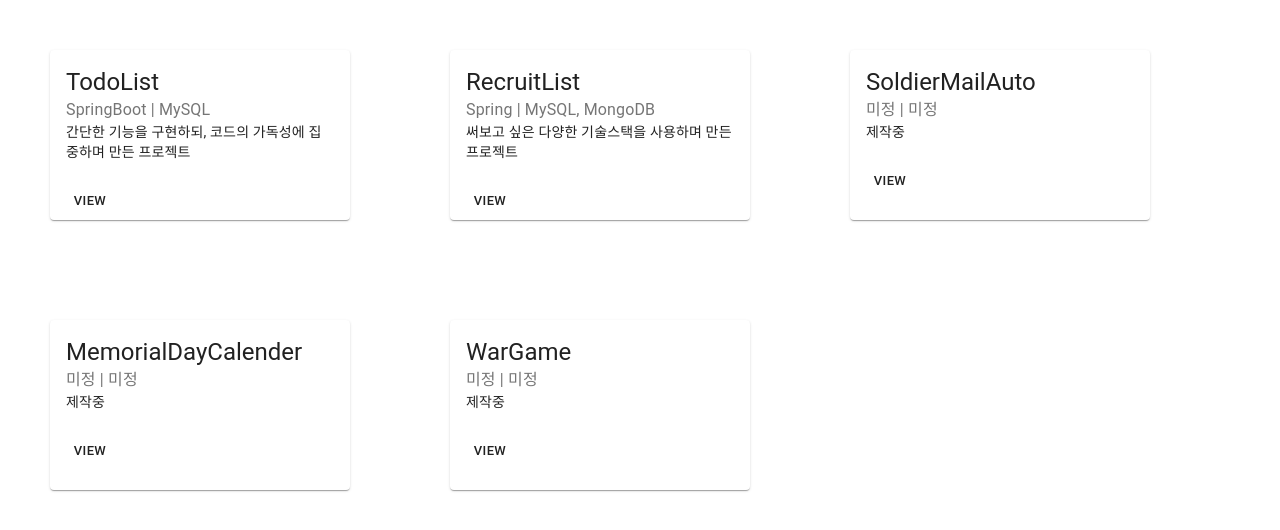
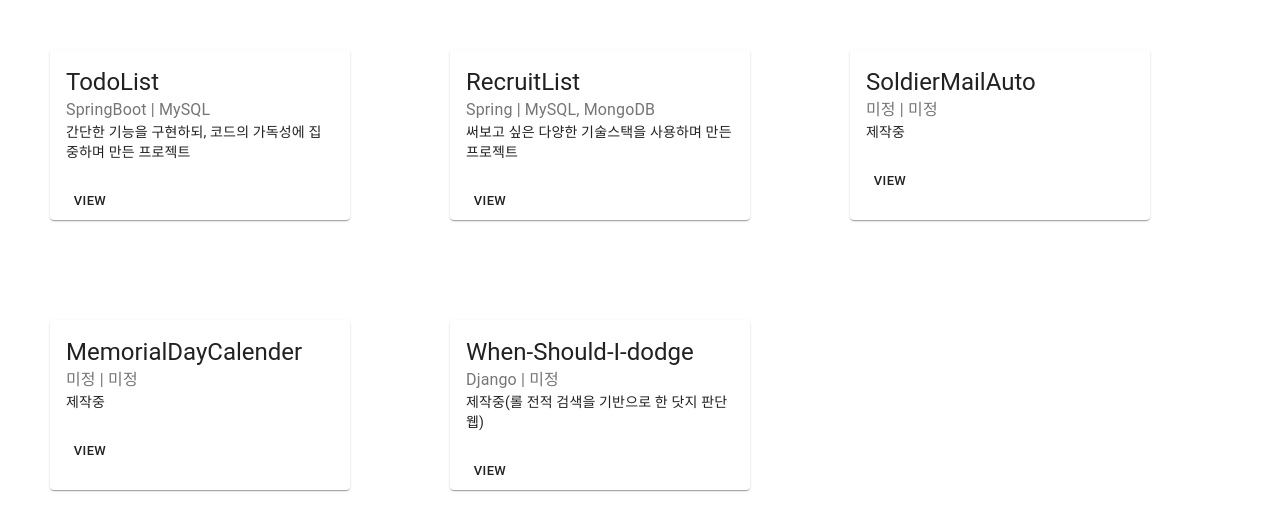
Before and after one commit to Root-kjh/Kjh-Projects, a React (Create React App) app: page / in a window 1280 px wide. Shown: the top 530 px of the page. Built offline with nearby package versions, Linux system fonts and the light colour scheme.

Commit message:
start gh-pages

```diff
--- a/package.json
+++ b/package.json
@@ -1,4 +1,5 @@
 {
+  "homepage": "https://root-kjh.github.io/Kjh-Projects",
   "name": "kjh-projects",
   "version": "0.1.0",
   "private": true,
@@ -7,6 +8,7 @@
     "@testing-library/jest-dom": "^4.2.4",
     "@testing-library/react": "^9.5.0",
     "@testing-library/user-event": "^7.2.1",
+    "gh-pages": "^3.1.0",
     "material-ui": "^0.20.2",
     "react": "^16.13.1",
     "react-dom": "^16.13.1",
@@ -16,7 +18,9 @@
     "start": "react-scripts start",
     "build": "react-scripts build",
     "test": "react-scripts test",
-    "eject": "react-scripts eject"
+    "eject": "react-scripts eject",
+    "predeploy" : "npm run build",
+    "deploy" : "gh-pages -d build"
   },
   "eslintConfig": {
     "extends": "react-app"
--- a/src/App.js
+++ b/src/App.js
@@ -33,11 +33,11 @@
       link: "/memorialday-calender"
     },
     {
-      title: "WarGame",
-      backend: "미정",
+      title: "When-Should-I-dodge",
+      backend: "Django",
       db: "미정",
-      etc: "제작중",
-      link: "/war-game"
+      etc: "제작중(롤 전적 검색을 기반으로 한 닷지 판단 웹)",
+      link: "/when-shuld-i-dodge"
     }
   ];
 
```
Also changed, not shown: 1 other file (tests, documents, lock files or other folders).
